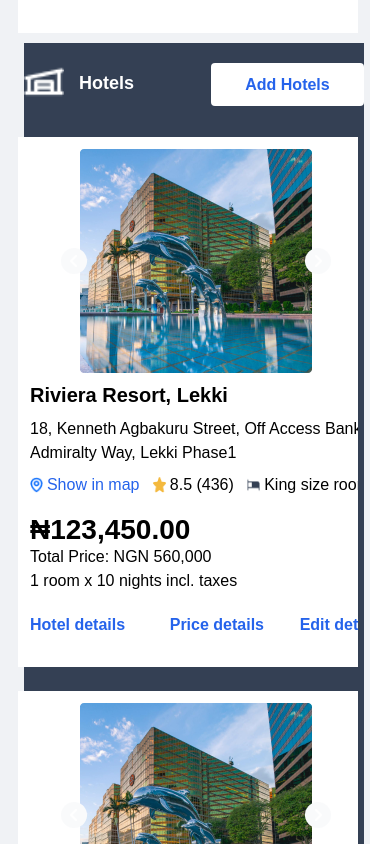
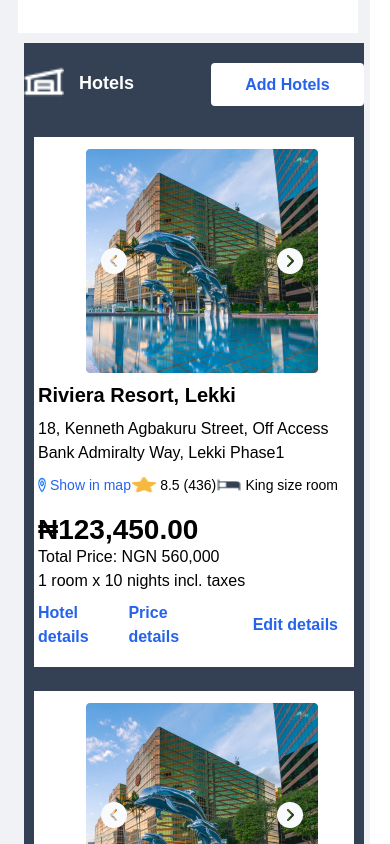
Before and after one commit to Dmengine/VoyakBooking, a Next.js app: page / in a window 390 px wide. Shown: the part 2040-2884 px from the top of the page. Built offline with nearby package versions, Linux system fonts and the light colour scheme.

Commit message:
final Hotel card

```diff
--- a/src/app/MainPage.tsx
+++ b/src/app/MainPage.tsx
@@ -25,7 +25,7 @@ const MainPage = () => {
     }
 
   return (
-    <div className="ml-6 mr-6 mt-10  w-[340px] md:w-[1478px] h-[3316px] bg-white">
+    <div className="ml-6 mr-6 mt-10 w-[340px] md:w-[1478px] h-[3316px] bg-white">
       <div className="relative md:w-[1412px] mt-5 md:ml-6">
         <Image src="/banner.png" width={1412} height={200} alt="banner" className="h-20 w-full md:w-[1412px] md:h-[200px]"/>
         <div className="items-center justify-center flex md:w-16 md:h-16 w-3 h-3 top-7 left-2 absolute md:top-5 md:left-6">
@@ -144,7 +144,7 @@ const MainPage = () => {
 
 
       {/* HotelCard */}
-      <div className=" bg-customBlack w-full md:w-[1412px] h-[1200px] md:h-[710px] flex flex-col items-center">
+      <div className="bg-customBlack md:w-[1412px] h-[1200px] md:h-[710px] flex flex-col items-center">
         <div className="w-full md:w-[1366px] h-[46px] mt-5 flex justify-between ">
           <div className="w-[110px] h-11">
             <IconWithText
@@ -161,7 +161,7 @@ const MainPage = () => {
             onClick={handleAddFlightsClick}
           />
         </div>
-        <div className="w-full md:w-[1366px] h-[572px] mr-3 mt-7 space-y-6">
+        <div className="w-[320px] md:w-[1366px] h-[572px] mt-7 space-y-6">
           <HotelsCard />
           <HotelsCard />
         </div>
--- a/src/app/components/HotelsCard.tsx
+++ b/src/app/components/HotelsCard.tsx
@@ -4,8 +4,8 @@ import IconWithText from './IconWithText'
 
 export const HotelsCard = () => {
   return (
-    <div className='overflow-hidden pl-4 w-[340px] md:w-[1366px] h-[530px] md:h-[275px] md:flex justify-between bg-white'>
-        <div className='ml-6 w-full md:w-[1280px] h-[274px] md:flex items-center md:justify-between'>
+    <div className='overflow-hidden pl-2 w-[320px] md:w-[1366px] h-[530px] md:h-[275px] md:flex justify-between bg-white'>
+        <div className='ml-6 w-[320px] md:w-[1280px] h-[274px] md:flex items-center md:justify-between'>
             <div className='mt-3 -ml-6 flex justify-center items-center relative w-full md:w-[232px] h-[224px]'>
                 <Image
                     src='/Rectangle 3437.png'
@@ -18,42 +18,42 @@ export const HotelsCard = () => {
                     width={32}
                     height={32}
                     alt='caret'
-                    className='absolute top-24 left-6'
+                    className='absolute top-24 left-14 md:left-6'
                 />
                 <Image
                     src='/CaretCircleRight.png'
                     width={32}
                     height={32}
                     alt='caret'
-                    className='absolute top-24 right-6 scale-x-[-1]'
+                    className='absolute top-24 md:right-6 right-14 scale-x-[-1]'
                 />
             </div>
             <div className='-ml-7 mt-2 md:mb-5 md:mr w-[360px] flex-col md:block md:w-[1000px] md:h-[224px]'>
                 <div className='w-full md:w-[1000px] md:h-1/2  md:flex md:justify-between md:items-center'>
                     <div className='w-[350px] space-y-2 md:w-1/2 md:h-full'>
                         <h2 className='font-semibold text-xl'>Riviera Resort, Lekki</h2>
-                        <p className='md:text-base font-medium w-full md:w-[445px] h-[48px]'>18, Kenneth Agbakuru Street, Off Access Bank  Admiralty Way, Lekki Phase1</p>
-                        <div className='flex w-[340px] md:w-[360px] h-[24px] justify-between'>
+                        <p className='md:text-base font-medium w-[320px] md:w-[445px] h-[48px]'>18, Kenneth Agbakuru Street, Off Access Bank  Admiralty Way, Lekki Phase1</p>
+                        <div className='flex w-[300px] md:w-[360px] h-[24px] justify-between'>
                             <IconWithText
                                 iconImage='/Map.png'
                                 iconText='Show in map'
                                 iconStyles='flex items-center space-x-1'
-                                textStyles='text-base font-medium text-blue-600'
-                                imageStyles='h-[16.31px] w-[12.94px]'
+                                textStyles='text-sm md:text-base md:font-medium text-blue-600'
+                                imageStyles='h-[16.31px] w-[8px] md:w-[12.94px]'
                             />
                             <IconWithText
                                 iconImage='/star.png'
                                 iconText='8.5 (436)'
                                 iconStyles='flex items-center space-x-1'
-                                textStyles='text-base font-medium'
-                                imageStyles='h-[16.31px] w-[12.94px]'
+                                textStyles='text-sm md:text-base font-medium'
+                                imageStyles='h-[16.31px] w-[px] md:w-[12.94px]'
                             />
                             <IconWithText
                                 iconImage='/Bed.png'
                                 iconText='King size room'
                                 iconStyles='flex items-center space-x-1'
-                                textStyles='text-base font-medium'
-                                imageStyles='h-[16.31px] w-[12.94px]'
+                                textStyles='text-sm md:text-base font-medium'
+                                imageStyles='h-[16.31px] w-[]8px md:w-[12.94px]'
                             />
                         </div>
                     </div>
@@ -98,8 +98,8 @@ export const HotelsCard = () => {
                         />
                     </div>
                 </div>
-                <div className='flex justify-between items-center w-[355px] md:w-full h-10'>
-                    <div className='w-[234px] h-[26px] flex justify-between items-center'>
+                <div className='flex justify-between items-center w-[300px] md:w-full h-10'>
+                    <div className='w-[180px] md:w-[234px] h-[26px] flex justify-between items-center'>
                         <h2 className='font-semibold text-base text-blue-600'>Hotel details</h2>
                         <h2 className='font-semibold text-base text-blue-600'>Price details</h2>
                     </div>
```
